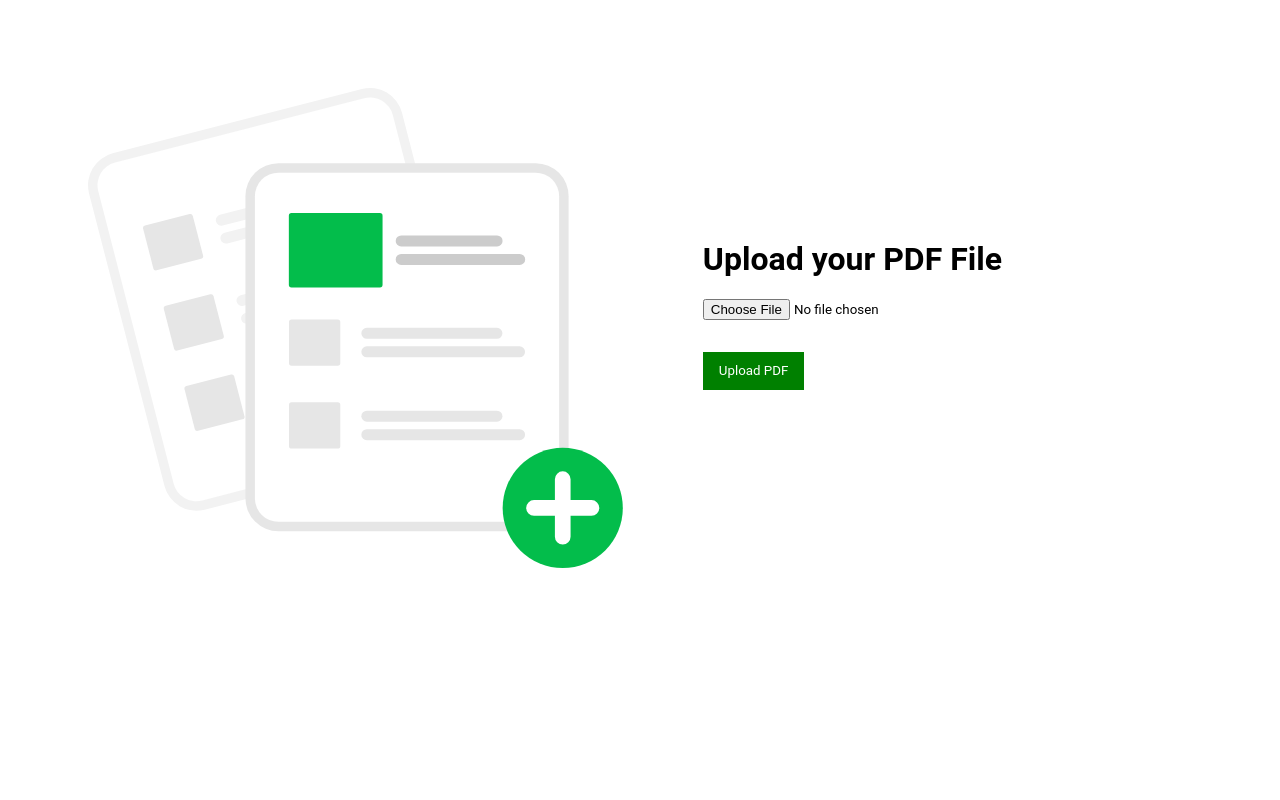
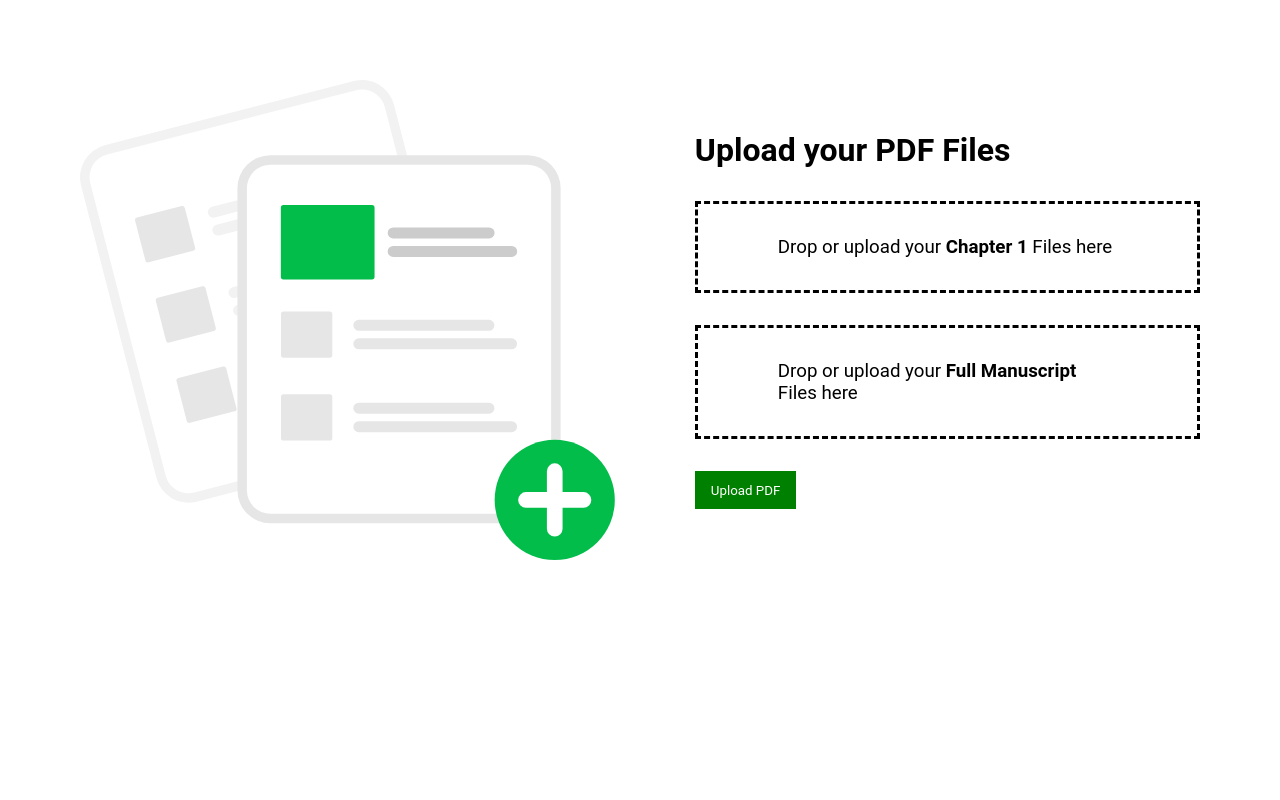
Before and after one commit to TheSciCoder3000/Micro_WEBAPP, a PHP site: page /webapp/upload.html in a window 1280 px wide. Run offline with PHP 8.4, Linux system fonts and the light colour scheme.

Commit message:
dual upload file update

```diff
--- a/css/Upload.css
+++ b/css/Upload.css
@@ -1,4 +1,5 @@
 * {
+  margin: 0;
   font-family: "Roboto", sans-serif;
 }
 
@@ -14,13 +15,48 @@ body .upload-cont .icon-cont {
 body .upload-cont .icon-cont svg {
   height: 100%;
 }
-body .upload-cont form input {
-  display: block;
+body .upload-cont form h1 {
   margin-bottom: 2rem;
+}
+body .upload-cont form .drop-zone {
+  border: 3px dashed black;
+  padding: 2rem 5rem;
+  margin-bottom: 2rem;
+  cursor: pointer;
+}
+body .upload-cont form .drop-zone:hover {
+  background-color: rgb(245, 245, 245);
+}
+body .upload-cont form .drop-zone h3 {
+  font-weight: 400;
+}
+body .upload-cont form .drop-zone input[type=file] {
+  display: none;
+}
+body .upload-cont form .drop-zone.drag-over {
+  border: 3px solid rgb(179, 179, 179);
+}
+body .upload-cont form .drop-zone.valid {
+  padding: 1rem 5rem;
+  border-radius: 10px;
+  border: 2px solid green;
+  background-color: rgba(0, 193, 0, 0.492);
+  box-shadow: 0px 3px 10px 5px rgba(0, 0, 0, 0.08);
+}
+input[type=file]:valid ~ body .upload-cont form .drop-zone {
+  padding: 1rem 5rem;
+  border-radius: 10px;
+  border: 2px solid green;
+  background-color: rgba(0, 193, 0, 0.492);
+  box-shadow: 0px 3px 10px 5px rgba(0, 0, 0, 0.08);
 }
 body .upload-cont form input[type=submit] {
   padding: 0.7rem 1rem;
   border: none;
   background-color: green;
   color: white;
+  cursor: pointer;
+}
+body .upload-cont form input[type=submit]:hover {
+  background-color: rgb(0, 145, 0);
 }/*# sourceMappingURL=Upload.css.map */
--- a/css/scss/Upload.scss
+++ b/css/scss/Upload.scss
@@ -1,4 +1,5 @@
 * {
+    margin: 0;
     font-family: 'Roboto', sans-serif;
 }
 
@@ -18,9 +19,49 @@ body {
         }
 
         form {
-            input {
-                display: block;
+            h1 {
                 margin-bottom: 2rem;
+            }
+
+            .drop-zone {
+                border: 3px dashed black;
+                padding: 2rem 5rem;
+                margin-bottom: 2rem;
+                cursor: pointer;
+
+                &:hover {
+                    background-color: rgb(245, 245, 245);
+                }
+
+                h3 {
+                    font-weight: 400;
+                }
+
+                input[type=file] {
+                    display: none;
+                }
+
+
+
+                &.drag-over {
+                    border: 3px solid rgb(179, 179, 179);
+                }
+
+                &.valid {
+                    padding: 1rem 5rem;
+                    border-radius: 10px;
+                    border: 2px solid green;
+                    background-color: rgba(0, 193, 0, 0.492);
+                    box-shadow: 0px 3px 10px 5px rgba(0, 0, 0, 0.08);
+                }
+
+                input[type=file]:valid~& {
+                    padding: 1rem 5rem;
+                    border-radius: 10px;
+                    border: 2px solid green;
+                    background-color: rgba(0, 193, 0, 0.492);
+                    box-shadow: 0px 3px 10px 5px rgba(0, 0, 0, 0.08);
+                }
             }
 
             input[type=submit] {
@@ -28,6 +69,11 @@ body {
                 border: none;
                 background-color: green;
                 color: white;
+                cursor: pointer;
+
+                &:hover {
+                    background-color: rgb(0, 145, 0);
+                }
             }
         }
     }
--- a/upload.html
+++ b/upload.html
@@ -85,11 +85,66 @@
             </svg>
         </div>
         <form enctype="multipart/form-data" action="upload_util.php" method="post">
-            <h1>Upload your PDF File</h1>
-            <input type="file" name="file" id="file">
+            <h1>Upload your PDF Files</h1>
+            <div class="drop-zone">
+                <h3>Drop or upload your <b>Chapter 1</b> Files here</h3>
+                <input type="file" name="file-1" id="file-chap-1" class="input__file" accept="application/pdf" required>
+            </div>
+            <div class="drop-zone">
+                <h3>Drop or upload your <b>Full Manuscript</b> Files here</h3>
+                <input type="file" name="file-full" id="file-full" class="input__file" accept="application/pdf"
+                    required>
+            </div>
             <input type="submit" value="Upload PDF" name="submit">
         </form>
     </div>
+
+    <script>
+        document.querySelectorAll('.input__file').forEach(inputEl => {
+            let dropZoneEl = inputEl.closest('.drop-zone');
+            let dropzoneHeader = inputEl.previousElementSibling;
+
+            dropZoneEl.addEventListener('click', e => {
+                inputEl.click();
+            })
+            dropZoneEl.addEventListener('dragover', e => {
+                e.preventDefault();
+                dropZoneEl.classList.add('drag-over');
+            })
+            dropZoneEl.addEventListener('dragleave', e => {
+                e.preventDefault();
+                dropZoneEl.classList.remove('drag-over');
+            });
+            dropZoneEl.addEventListener('dragend', e => {
+                e.preventDefault();
+                dropZoneEl.classList.remove('drag-over');
+            });
+            dropZoneEl.addEventListener('drop', e => {
+                e.preventDefault();
+                if (e.dataTransfer.files.length && e.dataTransfer.files[0].type == "application/pdf") {
+                    let data = new DataTransfer();
+                    data.items.add(e.dataTransfer.files[0])
+                    inputEl.files = data.files
+                    dropZoneEl.classList.add('valid');
+                    dropzoneHeader.innerHTML = `<b>File: </b>${inputEl.files[0].name}`;
+                } else {
+                    dropZoneEl.classList.remove('drag-over');
+                }
+            });
+
+            inputEl.addEventListener('change', e => {
+                if (e.target.files.length && e.target.files[0].type == "application/pdf") {
+                    let data = new DataTransfer();
+                    data.items.add(e.target.files[0])
+                    inputEl.files = data.files
+                    dropZoneEl.classList.add('valid');
+                    dropzoneHeader.innerHTML = `<b>File: </b>${inputEl.files[0].name}`;
+                } else {
+                    dropZoneEl.classList.remove('drag-over');
+                }
+            })
+        });
+    </script>
 </body>
 
 </html>
```
Also changed, not shown: upload_util.php (+29 -13 lines), 1 other file.
